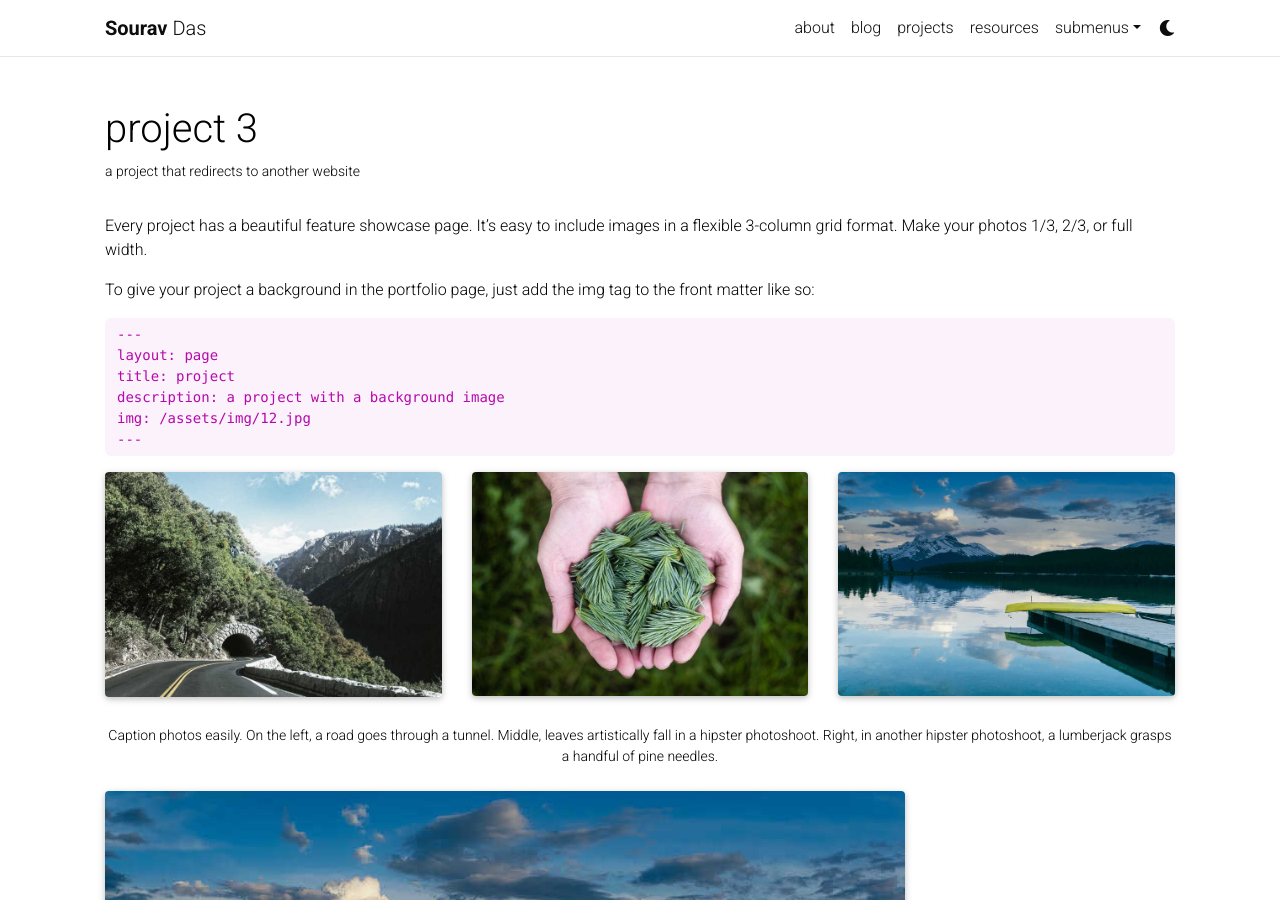
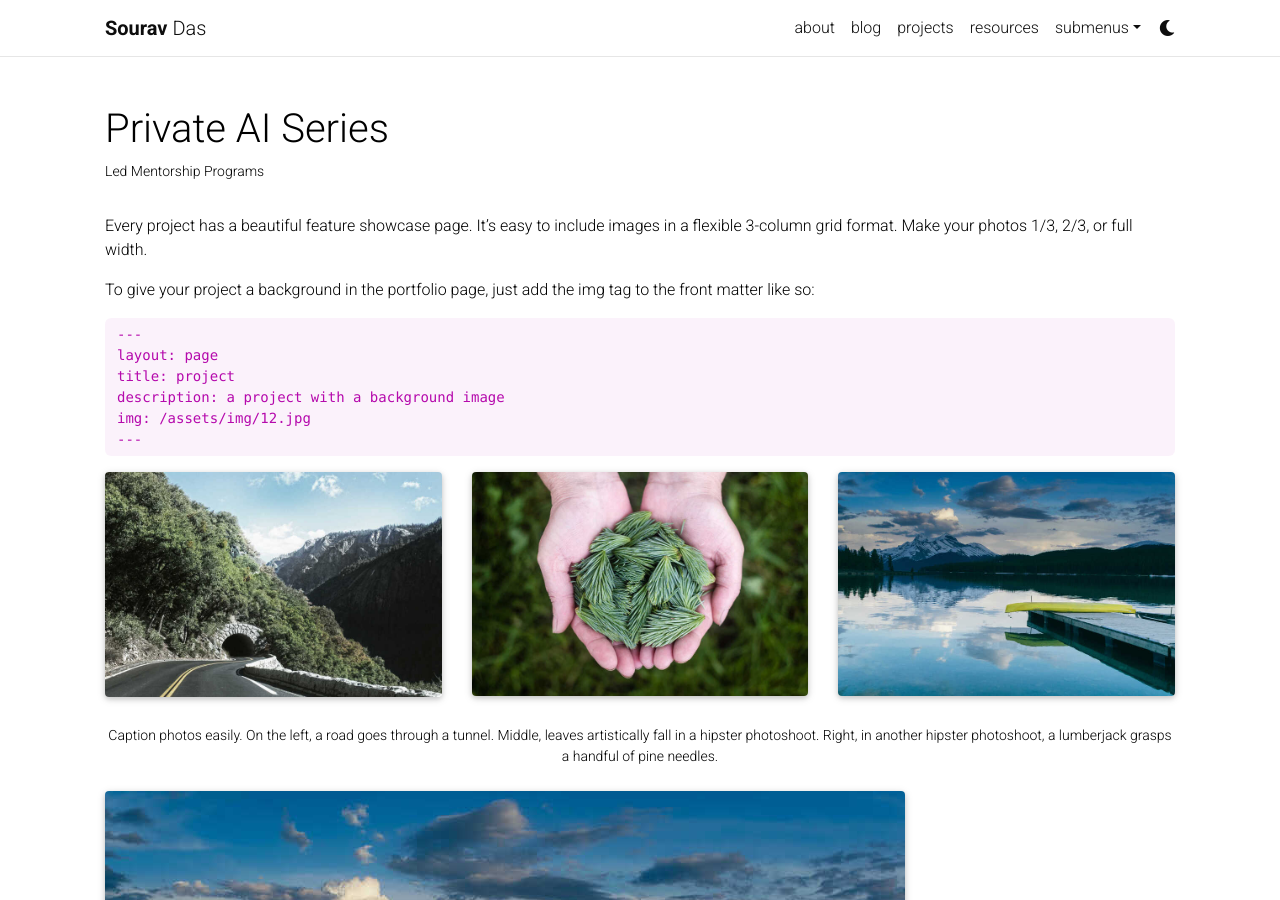
Before and after one commit to souravcipher/souravcipher.github.io, a Jekyll site: the page built from _projects/3_project.md, in a window 1280 px wide and 900 px high. Built offline with Jekyll 4.4.1, drawn with Linux system fonts in a browser that asks for light colours; full-size pictures stand in for the smaller copies a plugin makes; comment, search, counter and statistics services are not loaded; a style sheet for code colours, icons or effects is not loaded.

Commit message:
Update 3_project.md

```diff
--- a/_projects/3_project.md
+++ b/_projects/3_project.md
@@ -1,9 +1,9 @@
 ---
 layout: page
-title: project 3
-description: a project that redirects to another website
-img: assets/img/7.jpg
-redirect: https://unsplash.com
+title: Private AI Series
+description: Led Mentorship Programs
+img: assets/img/openmined_logo.png
+redirect: https://courses.openmined.org
 importance: 3
 category: work
 ---
```
